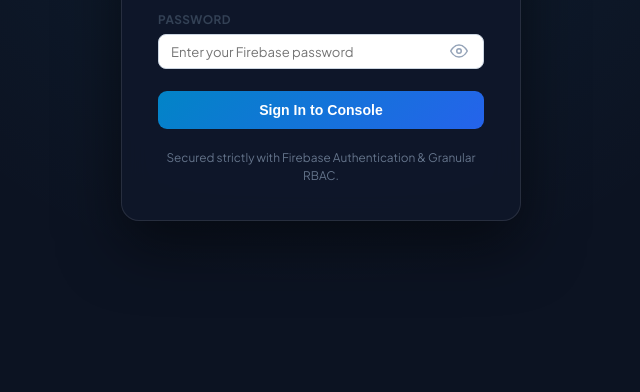
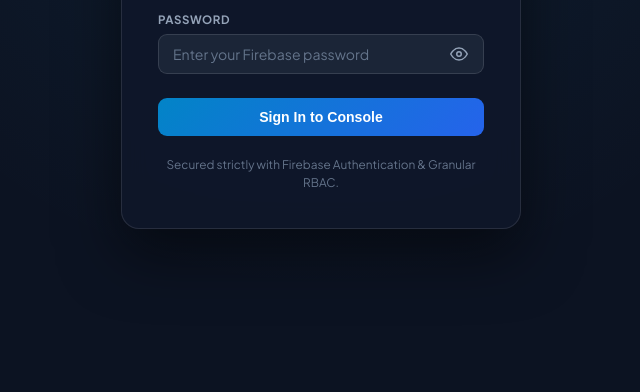
Before and after one commit to MrRajeev18/Synerbit-Admin-Console, a website built with Vite: page index.html in a window 1280 px wide. Shown: the part 408-800 px from the top of the page, without its empty margins (319-959 px from the left). Built offline with nearby package versions, Linux system fonts and the light colour scheme.

Commit message:
fix(auth): style login inputs with dark theme for high contrast and readability

```diff
--- a/src/admin.css
+++ b/src/admin.css
@@ -184,6 +184,63 @@
   color: #64748b;
   text-align: center;
   margin-top: 20px;
+}
+
+/* Auth Screen Specific Inputs (Consistent Dark Theme) */
+.auth-card .form-group {
+  margin-bottom: 16px;
+}
+
+.auth-card .form-label {
+  color: #94a3b8;
+  font-size: 0.72rem;
+  font-weight: 700;
+  text-transform: uppercase;
+  letter-spacing: 0.05em;
+  margin-bottom: 6px;
+  display: block;
+}
+
+.auth-card .form-input {
+  background: rgba(30, 41, 59, 0.85);
+  border: 1px solid rgba(255, 255, 255, 0.12);
+  color: #ffffff !important;
+  font-size: 0.88rem;
+  padding: 10px 14px;
+  border-radius: 9px;
+  transition: all 0.2s ease;
+}
+
+.auth-card .form-input::placeholder {
+  color: #64748b;
+  opacity: 1;
+}
+
+.auth-card .form-input:focus {
+  background: rgba(30, 41, 59, 1);
+  border-color: #38bdf8;
+  box-shadow: 0 0 0 3px rgba(56, 189, 248, 0.2);
+  color: #ffffff !important;
+}
+
+.auth-card .btn-toggle-pwd {
+  color: #94a3b8;
+  transition: color 0.15s ease;
+}
+
+.auth-card .btn-toggle-pwd:hover {
+  color: #f8fafc;
+}
+
+/* Chrome / Safari Autofill Override for Dark Auth Card */
+.auth-card .form-input:-webkit-autofill,
+.auth-card .form-input:-webkit-autofill:hover,
+.auth-card .form-input:-webkit-autofill:focus,
+.auth-card .form-input:-webkit-autofill:active {
+  -webkit-text-fill-color: #ffffff !important;
+  -webkit-box-shadow: 0 0 0px 1000px #1e293b inset !important;
+  transition: background-color 5000s ease-in-out 0s;
+  caret-color: #ffffff;
 }
 
 /* =========================================
```
